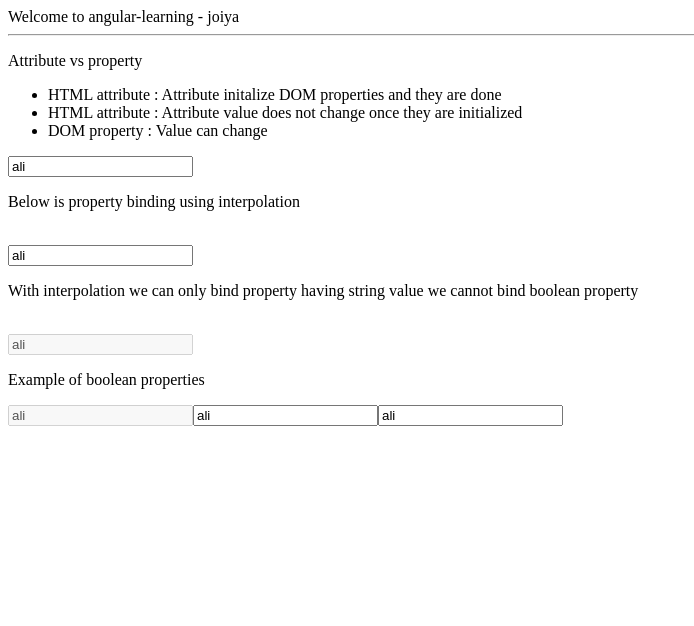
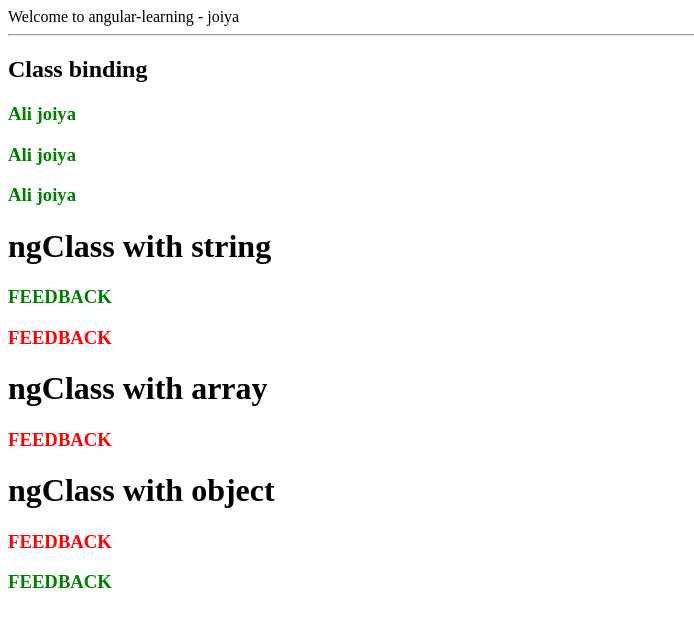
Before and after one commit to abdur-rehman-ali/Angular-learning-1.0, an Angular app: page / in a window 1280 px wide. Shown: the top 626 px of the page, without its empty margins (0-694 px from the left). Built offline with nearby package versions, Linux system fonts and the light colour scheme.

Commit message:
learning 3

```diff
--- a/src/app/app.component.html
+++ b/src/app/app.component.html
@@ -3,7 +3,8 @@
 </div>
 <hr>
 <!-- <div app-test></div> -->
-<app-test1></app-test1>
+<!-- <app-test1></app-test1> -->
+<app-test2></app-test2>
 
 
 
--- a/src/app/app.module.ts
+++ b/src/app/app.module.ts
@@ -5,12 +5,14 @@ import { AppRoutingModule } from './app-routing.module';
 import { AppComponent } from './app.component';
 import { TestComponent } from './test/test.component';
 import { Test1Component } from './test1/test1.component';
+import { Test2Component } from './test2/test2.component';
 
 @NgModule({
   declarations: [
     AppComponent,
     TestComponent,
-    Test1Component
+    Test1Component,
+    Test2Component
   ],
   imports: [
     BrowserModule,
--- /dev/null
+++ b/src/app/test2/test2.component.css
@@ -0,0 +1,9 @@
+.is-success{
+    color: green
+}
+.is-danger{
+    color: red
+}
+.uppercase{
+    text-transform: uppercase;
+}
--- /dev/null
+++ b/src/app/test2/test2.component.html
@@ -0,0 +1,15 @@
+<h2>Class binding</h2>
+<h3 class='is-success'>Ali joiya</h3>
+<h3 [class]='successClass'>Ali joiya</h3>
+<h3 class='{{successClass}}'>Ali joiya</h3>
+
+<h1>ngClass with string</h1>
+<h3 ngClass="is-success uppercase">Feedback</h3>
+<h3 [ngClass]="'is-danger uppercase'">Feedback</h3>
+
+<h1>ngClass with array</h1>
+<h3 [ngClass]="['is-danger','uppercase']" >Feedback</h3>
+
+<h1>ngClass with object</h1>
+<h3 [ngClass]="{'is-danger':true,'uppercase':true}" >Feedback</h3>
+<h3 [ngClass]="messageClass" >Feedback</h3>
--- /dev/null
+++ b/src/app/test2/test2.component.ts
@@ -0,0 +1,25 @@
+import { Component, OnInit } from '@angular/core';
+
+@Component({
+  selector: 'app-test2',
+  templateUrl: './test2.component.html',
+  styleUrls: ['./test2.component.css']
+})
+export class Test2Component implements OnInit {
+
+  public successClass = 'is-success';
+  public dangerClass = 'is-danger';
+  public upperCase = 'uppercase';
+  public hasError = false;
+
+  public messageClass = {
+    'is-success' : !this.hasError,
+    'is-danger' : this.hasError,
+    'uppercase' : !this.hasError,
+  }
+  constructor() { }
+
+  ngOnInit(): void {
+  }
+
+}
```
